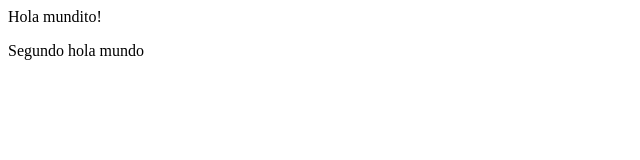
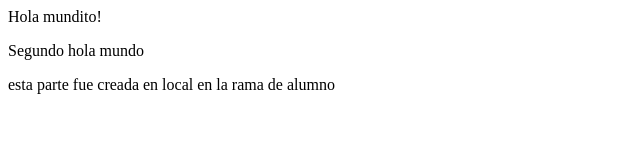
Before and after one commit to profefabrizio/ejercicio1, a plain HTML site: page index.html in a window 1280 px wide. Shown: the whole page, without its empty margins (0-640 px from the left). Drawn offline with Linux system fonts and the light colour scheme.

Commit message:
confirmado desde el pc hp

```diff
--- a/index.html
+++ b/index.html
@@ -6,6 +6,7 @@
     <div>
       <p>Hola mundito!</p>
       <p>Segundo hola mundo</p>
+      <p> esta parte fue creada en local en la rama de alumno</p>
     </div>
   </body>
 </html>
```
